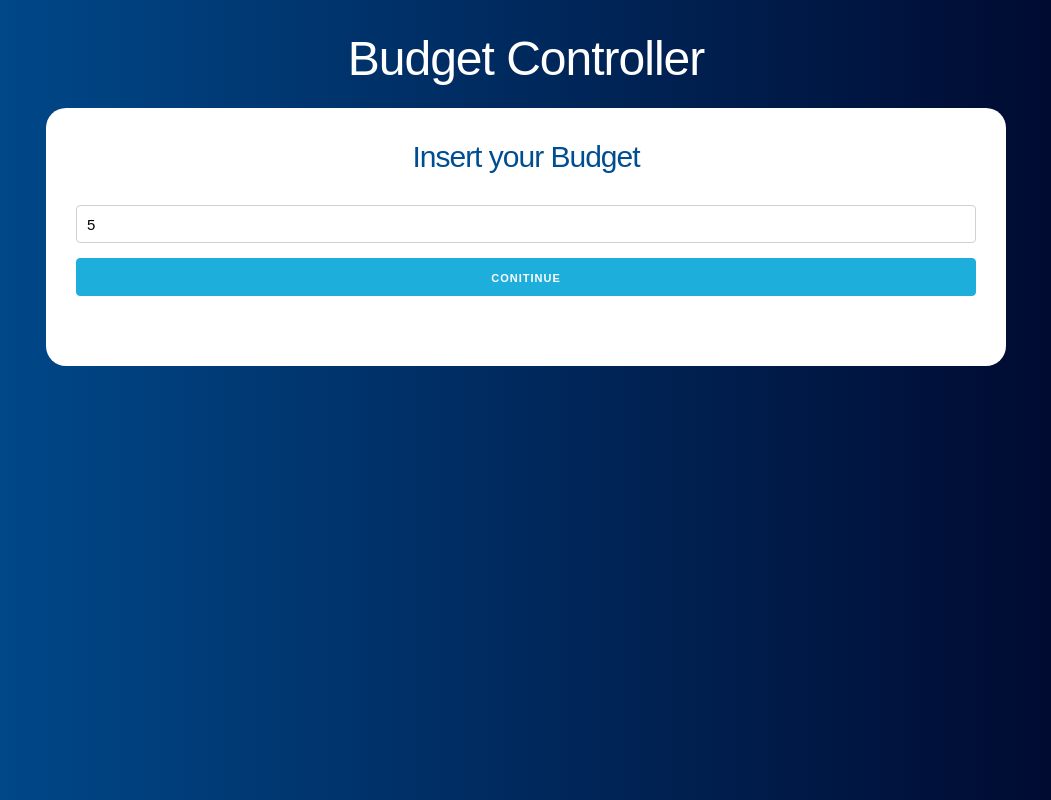
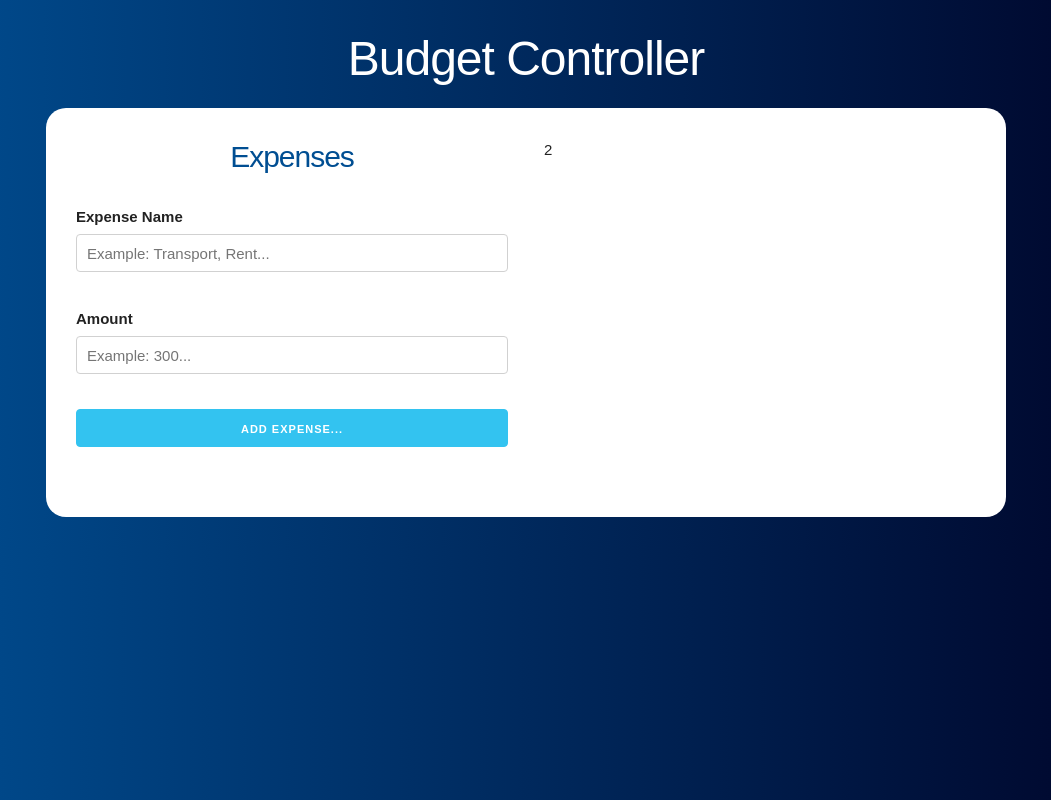
Before and after one commit to danisan9490/budget-controller, a React (Create React App) app in the folder budget-controller/: page / in a window 1280 px wide. Both pictures are taken after typing "5" into the empty fields and a click on the input "Conitinue". Shown: the whole page, without its empty margins (114-1165 px from the left). Built offline with nearby package versions, Linux system fonts and the light colour scheme.

Commit message:
#4 Create From and Form Route

```diff
--- a/budget-controller/src/App.js
+++ b/budget-controller/src/App.js
@@ -1,21 +1,35 @@
 import React, { useState } from 'react';
 import BudgetQuestion from './controllers/BudgetQuestion';
+import Form from './controllers/Form';
 
 function App() {
 
   const [budget, setBudget] = useState(0);
   const [AmountLeft, setAmountLeft] = useState(0);
+  const [showBudgetQuestion, setShowBudgetQuestion] = useState(true);
 
   return (
     <div className="container">
       <header>
         <h1>Budget Controller</h1>
+        <div className="main-content content">
+          {showBudgetQuestion ?
+            <BudgetQuestion
+              setBudget={setBudget}
+              setAmountLeft={setAmountLeft}
+              setShowBudgetQuestion={setShowBudgetQuestion}
+            />
+            :
+            <div className="row">
+              <div className="one-half column">
+                <Form />
+              </div>
+              <div className="one-half column">
+                2
+              </div>
+            </div>
+          }
 
-        <div className="main-content content">
-          <BudgetQuestion
-            setBudget={setBudget}
-            setAmountLeft={setAmountLeft}
-          />
         </div>
 
       </header>
--- a/budget-controller/src/controllers/BudgetQuestion.js
+++ b/budget-controller/src/controllers/BudgetQuestion.js
@@ -1,7 +1,7 @@
 import React, { useState } from 'react';
 import Error from './Error'
 
-const BudgetQuestion = ({ setBudget, setAmountLeft }) => {
+const BudgetQuestion = ({ setBudget, setAmountLeft, setShowBudgetQuestion }) => {
 
   const [amount, setAmount] = useState(0);
   const [error, setError] = useState(false);
@@ -19,7 +19,7 @@ const BudgetQuestion = ({ setBudget, setAmountLeft }) => {
     setError(false);
     setBudget(amount);
     setAmountLeft(amount);
-
+    setShowBudgetQuestion(false);
   }
   return (
     <div>
--- /dev/null
+++ b/budget-controller/src/controllers/Form.js
@@ -0,0 +1,35 @@
+import React, { useState } from 'react'
+
+const Form = () => {
+  return (
+    <form
+    >
+      <h2>Expenses</h2>
+
+      <div className="field">
+        <label>Expense Name</label>
+        <input
+          type="text"
+          className="u-full-width"
+          placeholder="Example: Transport, Rent..."
+        />
+      </div>
+      <div className="field">
+        <label>Amount</label>
+        <input
+          type="number"
+          className="u-full-width"
+          placeholder="Example: 300..."
+        />
+      </div>
+      <input
+        type="submit"
+        className="button-primary u-full-width"
+        value="Add expense..."
+      />
+
+    </form>
+  )
+}
+
+export default Form;
--- a/budget-controller/src/index.css
+++ b/budget-controller/src/index.css
@@ -56,7 +56,7 @@ h2 {
   text-align: center;
 }
 
-.campo {
+.field {
   margin-bottom: 2rem;
 }
 
```
